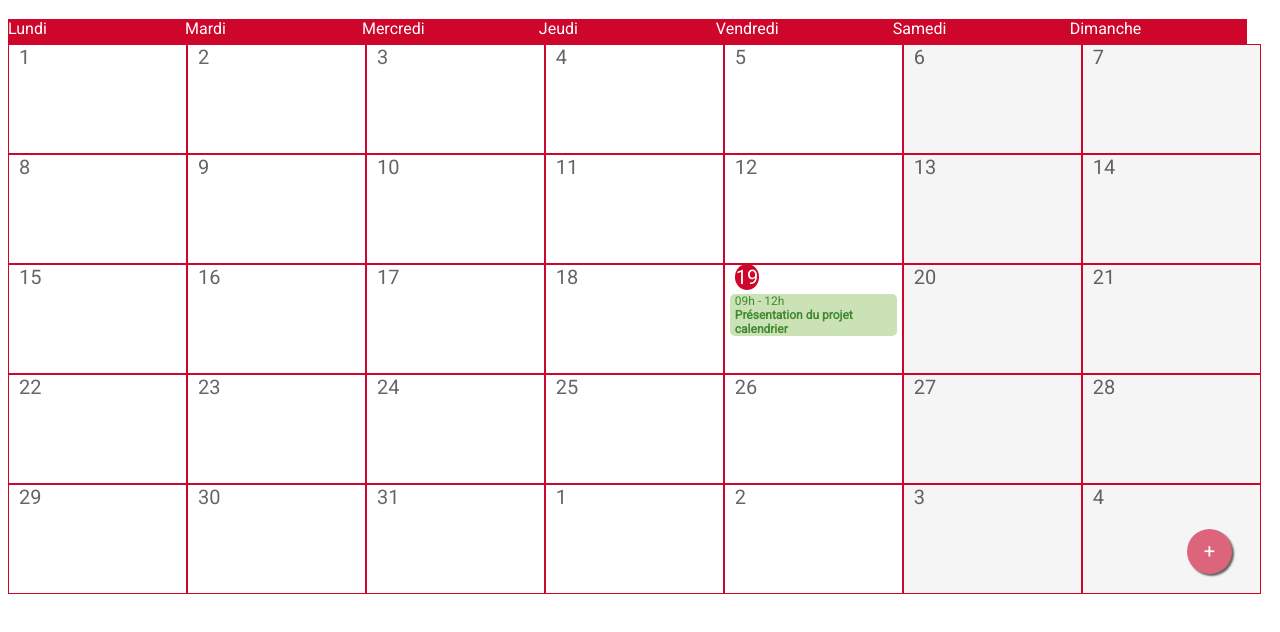
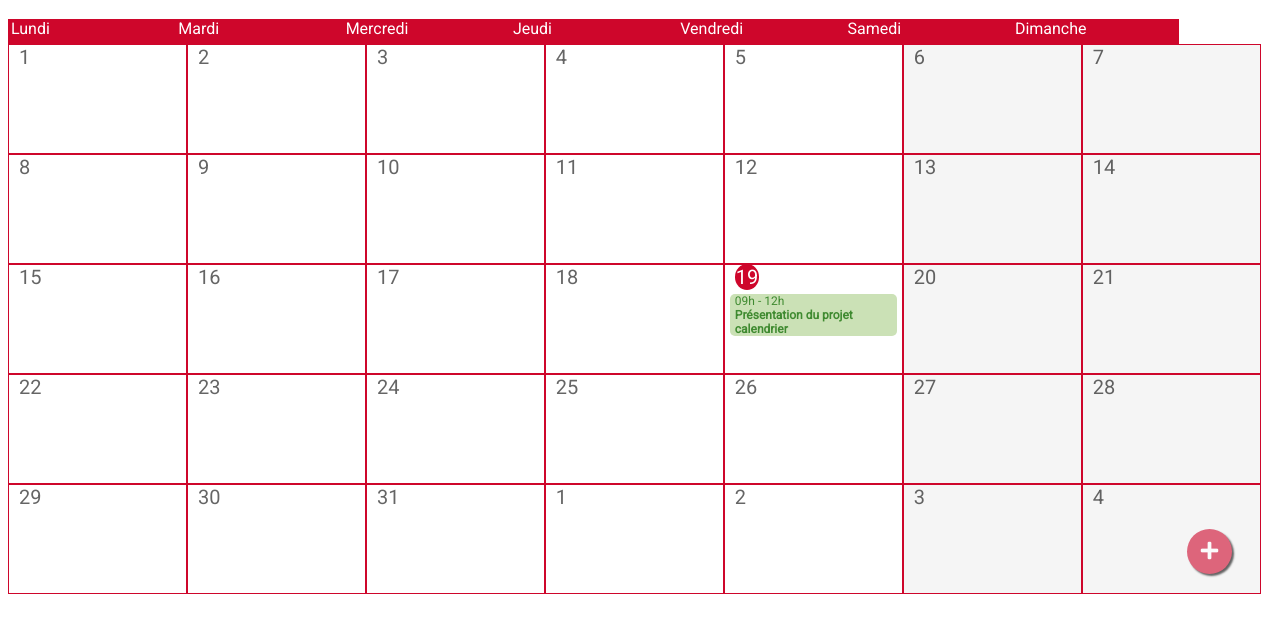
Before and after one commit to Karimfactory/cf_calendar, a plain HTML site: page pages/months/october_2018.html in a window 1280 px wide. Shown: the part 62-694 px from the top of the page. Drawn offline with Linux system fonts and the light colour scheme.

Commit message:
Calendar october style fix

```diff
--- a/css/calendar.css
+++ b/css/calendar.css
@@ -1,3 +1,9 @@
+a {
+    color:white;
+    text-decoration: none;
+}
+
+
 .calendar {
     position: relative;
     font-family: 'Roboto', sans-serif;
@@ -44,10 +50,11 @@
 }
 
 .title {
-    width: 14%;
+    width: 13%;
     background-color: #ce062b;
     color: white;
     height: 25px;
+    padding-left: 3px;
 }
 
 .number {
--- a/pages/months/october_2018.html
+++ b/pages/months/october_2018.html
@@ -12,7 +12,7 @@
 <body>
     <!-- en attente Karim -->
     <div class="calendar">
-        <span class="add">+</span>
+        <span class="add"><a href="./../Formulaire.html" class="fas fa-plus"></a></span>
         <div class="date">
                 <h1>Octobre 2018</h1>
         </div>
```
